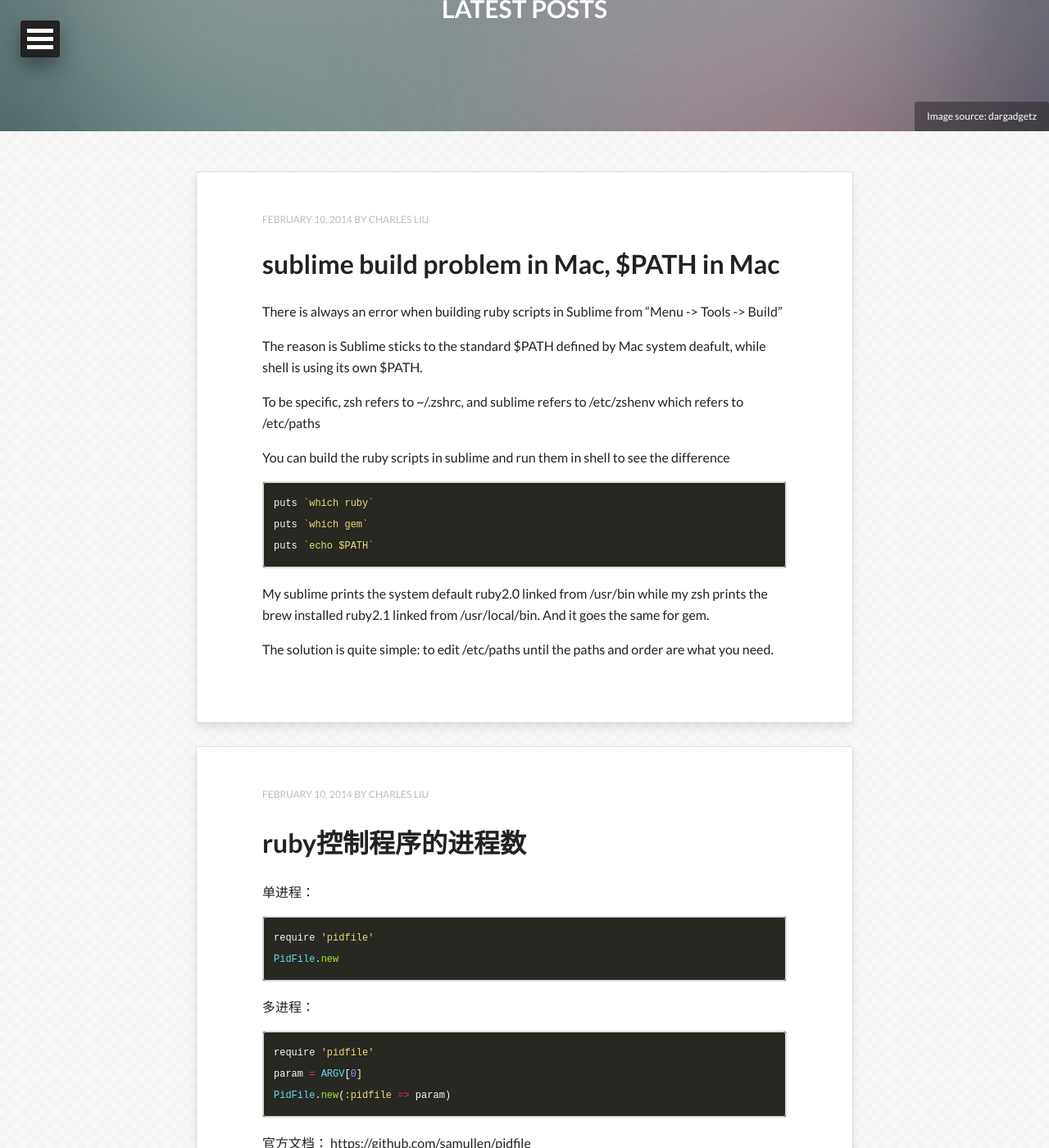
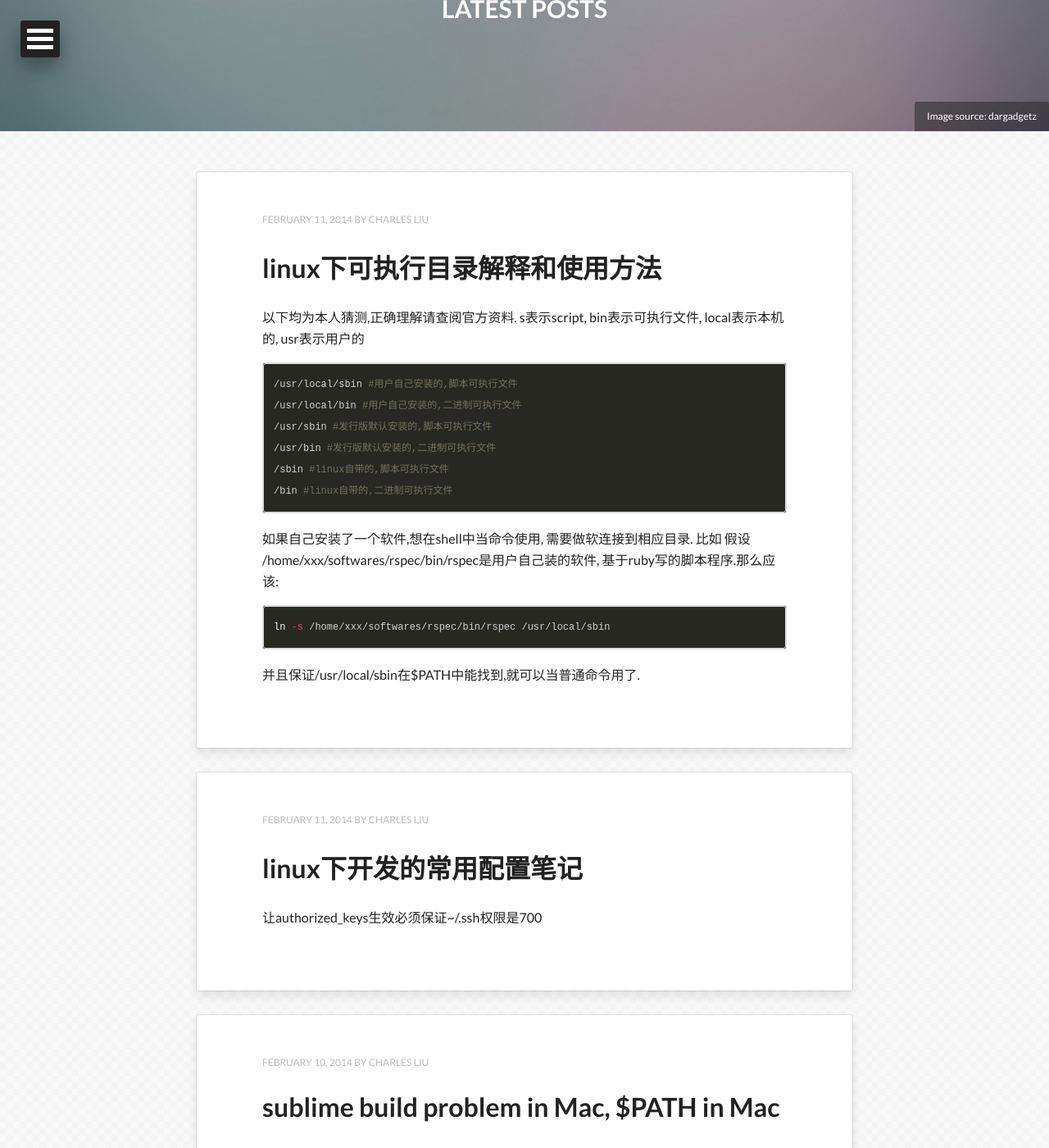
Before and after one commit to apyixiang/apyixiang.github.io, a Jekyll site: the page built from index.html, in a window 1280 px wide and 1400 px high, scrolled down 280 px. Shown: the whole window at 82% size. Built offline with Jekyll 4.4.1, drawn with Linux system fonts in a browser that asks for light colours; nearby versions of some CDN libraries; Markdown is read by kramdown in place of the engine named in the settings; the list of posts is cut into pages by our own code; some of the changed text lies outside the part shown.

Commit message:
new posts

````diff
--- a/_posts/2014-02-10-ruby-learning.markdown
+++ b/_posts/2014-02-10-ruby-learning.markdown
@@ -7,6 +7,11 @@ categories: dev
 tags: [ruby,learning]
 ---
 
+https://www.udacity.com
+
+http://www.codecademy.com/
+
+http://rubymonk.com/
 
 ruby编程最佳建议
 
--- /dev/null
+++ b/_posts/2014-02-11-linux-bin-path.markdown
@@ -0,0 +1,26 @@
+---
+layout: post
+title: "linux下可执行目录解释和使用方法"
+date: 2014-02-11 13:21
+comments: true
+categories: dev
+tags: [linux,ssh]
+---
+
+
+以下均为本人猜测,正确理解请查阅官方资料.
+s表示script, bin表示可执行文件, local表示本机的, usr表示用户的
+```bash
+/usr/local/sbin #用户自己安装的,脚本可执行文件
+/usr/local/bin #用户自己安装的,二进制可执行文件
+/usr/sbin #发行版默认安装的,脚本可执行文件
+/usr/bin #发行版默认安装的,二进制可执行文件
+/sbin #linux自带的,脚本可执行文件
+/bin #linux自带的,二进制可执行文件
+```
+如果自己安装了一个软件,想在shell中当命令使用, 需要做软连接到相应目录. 比如
+假设 /home/xxx/softwares/rspec/bin/rspec是用户自己装的软件, 基于ruby写的脚本程序.那么应该:
+```bash
+ln -s /home/xxx/softwares/rspec/bin/rspec /usr/local/sbin
+```
+并且保证/usr/local/sbin在$PATH中能找到,就可以当普通命令用了.
--- /dev/null
+++ b/_posts/2014-02-11-linux-dev-config.markdown
@@ -0,0 +1,10 @@
+---
+layout: post
+title: "linux下开发的常用配置笔记"
+date: 2014-02-11 13:12
+comments: true
+categories: dev
+tags: [linux,ssh]
+---
+
+让authorized_keys生效必须保证~/.ssh权限是700
````
